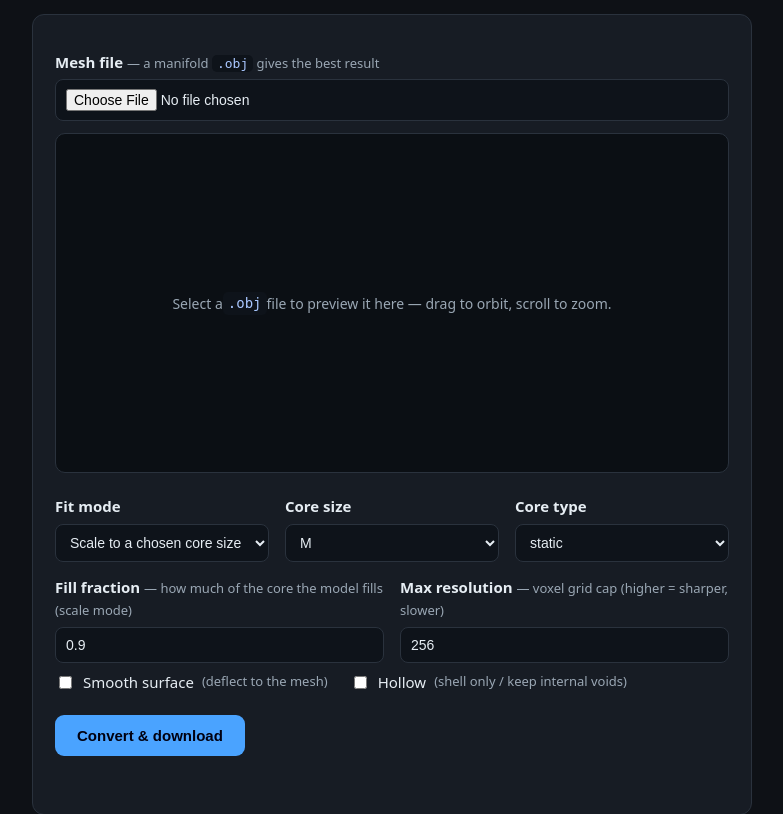
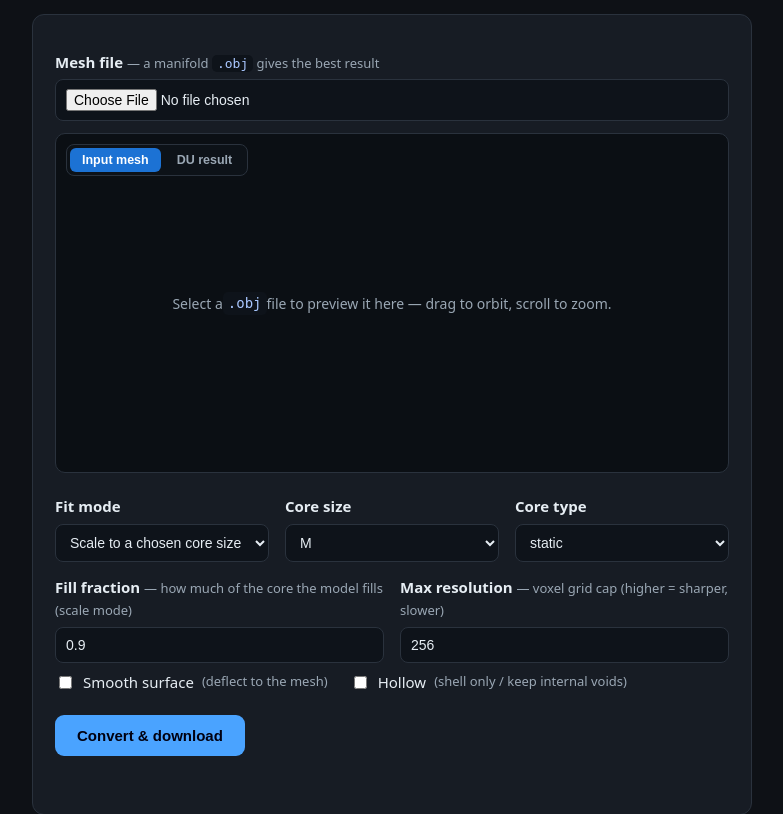
Before and after one commit to EveScientist/DU-3D-object-importer, a Flask app: page / in a window 1280 px wide. Shown: the part 258-1072 px from the top of the page, without its empty margins (248-1031 px from the left). Run offline with Flask 3, Linux system fonts and the light colour scheme; parts of the project's set-up code (start-up, migrations or seed data) failed here and were passed over.

Commit message:
web UI: DU-result preview (voxelized+smoothed) with true scale in a core box
- obj_frontend.preview_mesh: boundary-face surface mesh of the voxel result with
  smoothing deflections on shared corners (faithful to what DU renders), deduped.
- app.py /preview: voxelize at capped grid (<=64) -> mesh JSON + fill/build/mode.
- viewer: Input mesh | DU result tabs; result view draws the core build-volume as a
  wireframe box and scales the shape to its fill_fraction inside it, so changing fill
  visibly changes how much of the core it occupies. Re-fetches on option change.

Co-Authored-By: Claude Fable 5 <noreply@anthropic.com>

```diff
--- a/webapp/app.py
+++ b/webapp/app.py
@@ -33,6 +33,61 @@ def index():
                            core_rows=rows)
 
 
+def _opts(form):
+    def _f(k, d):
+        try:
+            return float(form.get(k, d))
+        except ValueError:
+            return float(d)
+    def _i(k, d):
+        try:
+            return int(form.get(k, d))
+        except ValueError:
+            return int(d)
+    size = form.get('size', 'M').upper()
+    core_type = form.get('core_type', 'static')
+    return dict(
+        size=size if size in E.CORE_SIZES else 'M',
+        core_type=core_type if core_type in CORE_TYPES else 'static',
+        mode=form.get('mode', 'scale'),
+        hollow=form.get('hollow') == 'on',
+        smooth=form.get('smooth') == 'on',
+        fill=min(max(_f('fill', 0.9), 0.05), 1.0),
+        max_grid=min(max(_i('max_grid', 256), 32), 512),
+        min_thickness=min(max(_i('min_thickness', 2), 1), 16),
+    )
+
+
+@app.route('/preview', methods=['POST'])
+def preview():
+    """Return the VOXELIZED + smoothed result as a surface mesh (flat vertex/tri arrays) so
+    the browser can show what DU will actually build. Voxelized at a capped grid for speed."""
+    up = request.files.get('mesh')
+    if up is None or up.filename == '' or not up.filename.lower().endswith('.obj'):
+        return jsonify(error='Upload a .obj mesh file.'), 400
+    o = _opts(request.form)
+    token = uuid.uuid4().hex[:8]
+    obj_path = os.path.join(WORKDIR, f'{token}_pv.obj')
+    up.save(obj_path)
+    try:
+        pv_grid = min(o['max_grid'], 64)                 # cap: fast, light preview
+        voxels, smooth_fn = F.voxelize_obj(
+            obj_path, size=o['size'], fill_fraction=o['fill'], hollow=o['hollow'],
+            want_anchors=o['smooth'], max_grid=pv_grid, min_thickness=o['min_thickness'])
+        verts, tris = F.preview_mesh(voxels, smooth_fn if o['smooth'] else None)
+        return jsonify(v=[round(x, 3) for x in verts], f=tris,
+                       voxels=len(voxels), size=o['size'], mode=o['mode'],
+                       fill=o['fill'], build=E.core_build_voxels(o['size']))
+    except Exception as ex:
+        traceback.print_exc()
+        return jsonify(error=f'Preview failed: {ex}'), 500
+    finally:
+        try:
+            os.remove(obj_path)
+        except OSError:
+            pass
+
+
 @app.route('/convert', methods=['POST'])
 def convert():
     up = request.files.get('mesh')
@@ -41,30 +96,10 @@ def convert():
     if not up.filename.lower().endswith('.obj'):
         return jsonify(error='Please upload a .obj mesh file.'), 400
 
-    size = request.form.get('size', 'M').upper()
-    core_type = request.form.get('core_type', 'static')
-    mode = request.form.get('mode', 'scale')             # scale | auto
-    hollow = request.form.get('hollow') == 'on'
-    smooth = request.form.get('smooth') == 'on'
-    try:
-        fill = float(request.form.get('fill', '0.9'))
-    except ValueError:
-        fill = 0.9
-    fill = min(max(fill, 0.05), 1.0)
-    try:
-        max_grid = int(request.form.get('max_grid', '256'))
-    except ValueError:
-        max_grid = 256
-    max_grid = min(max(max_grid, 32), 512)
-    try:
-        min_thickness = int(request.form.get('min_thickness', '2'))
-    except ValueError:
-        min_thickness = 2
-    min_thickness = min(max(min_thickness, 1), 16)
-    if size not in E.CORE_SIZES:
-        size = 'M'
-    if core_type not in CORE_TYPES:
-        core_type = 'static'
+    o = _opts(request.form)
+    size, core_type, mode = o['size'], o['core_type'], o['mode']
+    hollow, smooth = o['hollow'], o['smooth']
+    fill, max_grid, min_thickness = o['fill'], o['max_grid'], o['min_thickness']
 
     stem = os.path.splitext(os.path.basename(up.filename))[0][:40] or 'model'
     token = uuid.uuid4().hex[:8]
--- a/webapp/templates/index.html
+++ b/webapp/templates/index.html
@@ -48,6 +48,12 @@
   #vhint { position:absolute; inset:0; display:flex; align-items:center; justify-content:center;
            color:var(--mut); font-size:14px; pointer-events:none; text-align:center; padding:0 20px; }
   #vmeta { color:var(--mut); font-size:12.5px; margin-top:8px; }
+  #vtabs { position:absolute; top:10px; left:10px; z-index:3; display:flex; gap:4px;
+           background:#0e131acc; border:1px solid var(--line); border-radius:8px; padding:3px; }
+  .vtab { background:transparent; color:var(--mut); border:0; border-radius:6px; margin:0;
+          padding:5px 12px; font-size:12.5px; font-weight:600; cursor:pointer; }
+  .vtab.active { background:var(--accd); color:#fff; }
+  .vtab:disabled { opacity:.5; cursor:default; }
 </style>
 </head>
 <body>
@@ -69,6 +75,10 @@
     <input type="file" name="mesh" accept=".obj" required>
 
     <div id="viewer" style="margin-top:12px">
+      <div id="vtabs">
+        <button type="button" class="vtab active" data-view="mesh">Input mesh</button>
+        <button type="button" class="vtab" data-view="result" id="tabResult">DU result</button>
+      </div>
       <div id="vhint">Select a <code>.obj</code> file to preview it here — drag to orbit, scroll to zoom.</div>
     </div>
     <div id="vmeta"></div>
@@ -178,8 +188,12 @@ import { OBJLoader } from 'three/addons/loaders/OBJLoader.js';
 import { OrbitControls } from 'three/addons/controls/OrbitControls.js';
 
 const vc = document.getElementById('viewer'), vhint = document.getElementById('vhint'),
-      vmeta = document.getElementById('vmeta');
-let renderer, scene, camera, controls, model, ready = false;
+      vmeta = document.getElementById('vmeta'), tabResult = document.getElementById('tabResult'),
+      form = document.getElementById('f');
+const MAT = new THREE.MeshStandardMaterial({ color: 0x8fb6ff, metalness: 0.12, roughness: 0.55,
+                                             side: THREE.DoubleSide, flatShading: false });
+let renderer, scene, camera, controls, group, ready = false;
+let objText = null, meshObj = null, resultObj = null, resultStale = true, view = 'mesh';
 
 function init() {
   const w = vc.clientWidth, h = vc.clientHeight;
@@ -194,8 +208,7 @@ function init() {
   scene.add(new THREE.AmbientLight(0xffffff, 0.65));
   const d1 = new THREE.DirectionalLight(0xffffff, 0.85); d1.position.set(2, 3, 2); scene.add(d1);
   const d2 = new THREE.DirectionalLight(0x88aaff, 0.35); d2.position.set(-2, -1, -2); scene.add(d2);
-  const grid = new THREE.GridHelper(4, 16, 0x2a323d, 0x161c24);
-  grid.position.y = -1.05; scene.add(grid);
+  group = new THREE.Group(); scene.add(group);
   vc.appendChild(renderer.domElement);
   new ResizeObserver(() => {
     const w = vc.clientWidth, h = vc.clientHeight;
@@ -205,32 +218,89 @@ function init() {
   ready = true;
 }
 
-function show(text) {
-  if (!ready) init();
-  if (model) { scene.remove(model); model.traverse(o => { o.geometry && o.geometry.dispose(); }); }
-  let obj;
-  try { obj = new OBJLoader().parse(text); } catch (e) { vmeta.textContent = 'Could not parse .obj: ' + e; return; }
-  const mat = new THREE.MeshStandardMaterial({ color: 0x8fb6ff, metalness: 0.12, roughness: 0.55,
-                                               side: THREE.DoubleSide, flatShading: false });
+// centre + uniformly scale an object so its longest side == `target` world units
+function fit(obj, target) {
+  const box = new THREE.Box3().setFromObject(obj);
+  const size = box.getSize(new THREE.Vector3()), c = box.getCenter(new THREE.Vector3());
+  const s = target / (Math.max(size.x, size.y, size.z) || 1);
+  obj.position.set(-c.x * s, -c.y * s, -c.z * s); obj.scale.setScalar(s);
+}
+
+function render(obj) {
+  while (group.children.length) group.remove(group.children[0]);
+  group.add(obj);
+  camera.position.set(2.4, 1.7, 2.8); controls.target.set(0, 0, 0); controls.update();
+}
+
+function buildMesh() {
+  const o = new OBJLoader().parse(objText);
   let tris = 0, verts = 0;
-  obj.traverse(c => { if (c.isMesh) { c.material = mat; c.geometry.computeVertexNormals();
+  o.traverse(c => { if (c.isMesh) { c.material = MAT; c.geometry.computeVertexNormals();
     const g = c.geometry; verts += g.attributes.position.count;
     tris += (g.index ? g.index.count : g.attributes.position.count) / 3; } });
-  const box = new THREE.Box3().setFromObject(obj);
-  const size = box.getSize(new THREE.Vector3()), center = box.getCenter(new THREE.Vector3());
-  const maxd = Math.max(size.x, size.y, size.z) || 1;
-  obj.position.sub(center); obj.scale.setScalar(2 / maxd);
-  model = obj; scene.add(obj);
-  camera.position.set(2.4, 1.7, 2.8); controls.target.set(0, 0, 0); controls.update();
+  fit(o, 2);
+  meshObj = o;
+  return `Input mesh — ${verts.toLocaleString()} vertices · ${Math.round(tris).toLocaleString()} triangles`;
+}
+
+async function buildResult() {
+  const res = await fetch('/preview', { method: 'POST', body: new FormData(form) });
+  if (!res.ok) { let m = 'Preview failed.'; try { m = (await res.json()).error || m; } catch (_) {} throw new Error(m); }
+  const d = await res.json();
+  const g = new THREE.BufferGeometry();
+  g.setAttribute('position', new THREE.Float32BufferAttribute(d.v, 3));
+  g.setIndex(d.f); g.computeVertexNormals();
+  const mesh = new THREE.Mesh(g, MAT);
+  // build the object at TRUE scale within the core box: core box = unit cube (side 2),
+  // the shape's longest side = fill_fraction of it (auto mode ~= fills the core).
+  const grp = new THREE.Group();
+  const box = new THREE.Box3(new THREE.Vector3(-1, -1, -1), new THREE.Vector3(1, 1, 1));
+  grp.add(new THREE.Box3Helper(box, 0x3a4756));
+  const fillFrac = d.mode === 'auto' ? 0.95 : d.fill;
+  fit(mesh, 2 * fillFrac);
+  grp.add(mesh);
+  resultObj = grp;
+  const pct = Math.round((d.mode === 'auto' ? 0.95 : d.fill) * 100);
+  return `DU result (${d.size} core) — ${d.voxels.toLocaleString()} voxels · fills ~${pct}% of the core along its longest axis`;
+}
+
+function setTabs() {
+  document.querySelectorAll('.vtab').forEach(b => b.classList.toggle('active', b.dataset.view === view));
+}
+
+async function showView(v) {
+  view = v; setTabs();
+  if (!ready) init();
   vhint.style.display = 'none';
-  vmeta.textContent = `${verts.toLocaleString()} vertices · ${Math.round(tris).toLocaleString()} triangles`;
+  if (v === 'mesh') {
+    if (!meshObj && objText) vmeta.textContent = buildMesh();
+    if (meshObj) render(meshObj);
+  } else {
+    if (!objText) { vmeta.textContent = 'Select a .obj first.'; return; }
+    if (resultStale || !resultObj) {
+      vmeta.textContent = 'Building DU preview…';
+      try { const label = await buildResult(); resultStale = false; vmeta.textContent = label; }
+      catch (e) { vmeta.textContent = e.message; view = 'mesh'; setTabs(); return; }
+    } else {
+      vmeta.textContent = vmeta.dataset.result || 'DU result';
+    }
+    if (resultObj) render(resultObj);
+  }
 }
+
+document.querySelectorAll('.vtab').forEach(b => b.addEventListener('click', () => showView(b.dataset.view)));
+
+// re-fetch the result when any build option changes
+form.querySelectorAll('select, input').forEach(el => el.addEventListener('change', () => {
+  resultStale = true;
+  if (view === 'result' && objText) showView('result');
+}));
 
 document.querySelector('input[name=mesh]').addEventListener('change', e => {
   const file = e.target.files[0]; if (!file) return;
   vmeta.textContent = 'Loading preview…';
   const r = new FileReader();
-  r.onload = () => show(r.result);
+  r.onload = () => { objText = r.result; meshObj = null; resultObj = null; resultStale = true; showView('mesh'); };
   r.onerror = () => { vmeta.textContent = 'Could not read file.'; };
   r.readAsText(file);
 });
```
Also changed, not shown: obj_frontend.py (+42 -0 lines).
